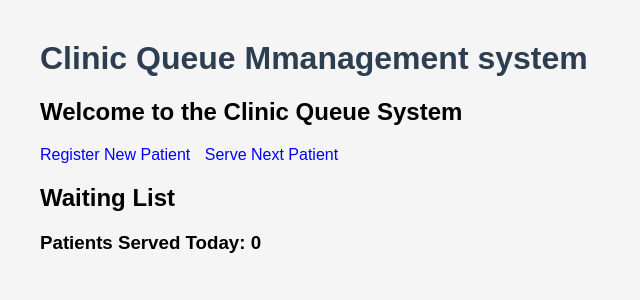
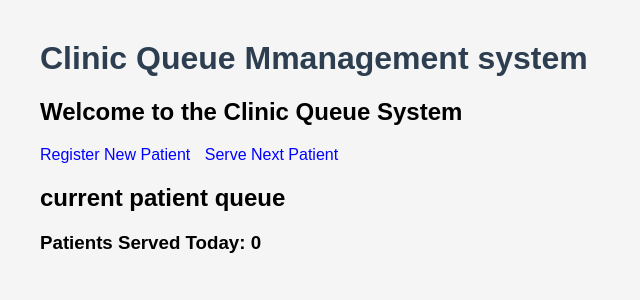
Before and after one commit to Moha975/clinic_queue_app, a Flask app: page / in a window 1280 px wide. Shown: the top 300 px of the page, without its empty margins (0-640 px from the left). Run offline with Flask 3, Linux system fonts and the light colour scheme.

Commit message:
update waiting list heading

```diff
--- a/templates/index.html
+++ b/templates/index.html
@@ -10,7 +10,7 @@
     <a href="/add">Register New Patient</a>
     <a href="/serve">Serve Next Patient</a>
 
-    <h2>Waiting List</h2>
+    <h2>current patient queue</h2>
 
     <ul>
       {% for patient in queue %}
```
